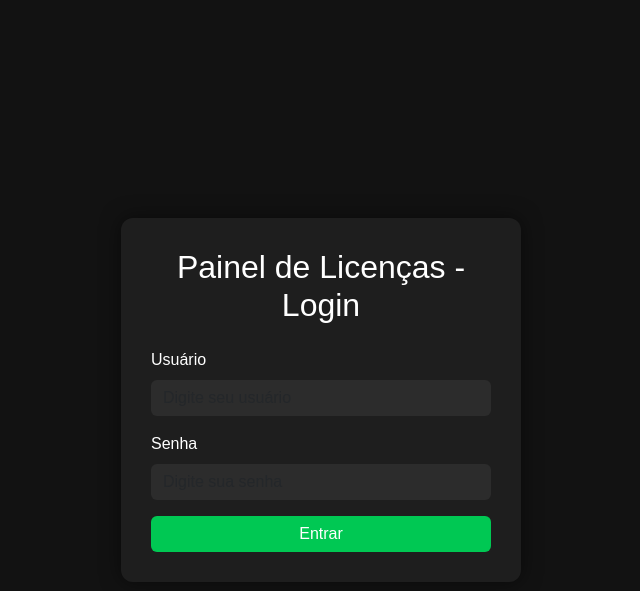
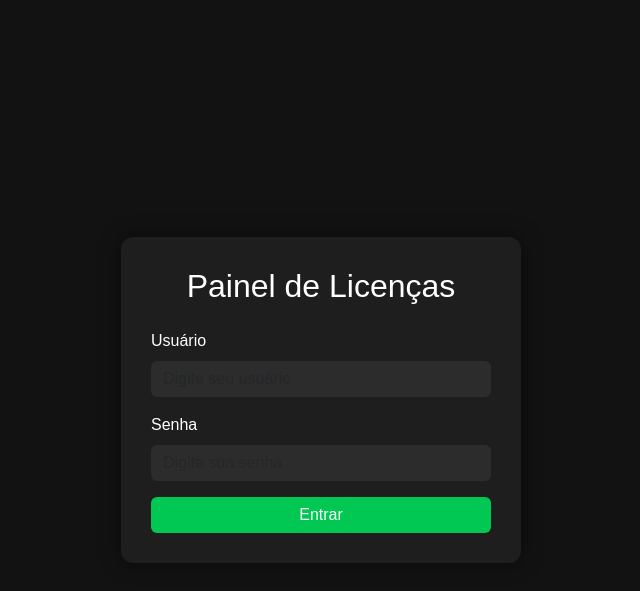
Before and after one commit to BOTGERARREV/painel-rev, a Flask app: page / in a window 1280 px wide. Shown: the top 591 px of the page, without its empty margins (319-959 px from the left). Run offline with Flask 3, Linux system fonts and the light colour scheme.

Commit message:
login.html

```diff
--- a/templates/login.html
+++ b/templates/login.html
@@ -43,7 +43,7 @@
 </head>
 <body>
     <div class="login-box">
-        <h2 class="text-center mb-4">Painel de Licenças - Login</h2>
+        <h2 class="text-center mb-4">Painel de Licenças</h2>
         <form method="POST">
             <div class="mb-3">
                 <label for="username" class="form-label">Usuário</label>
```
